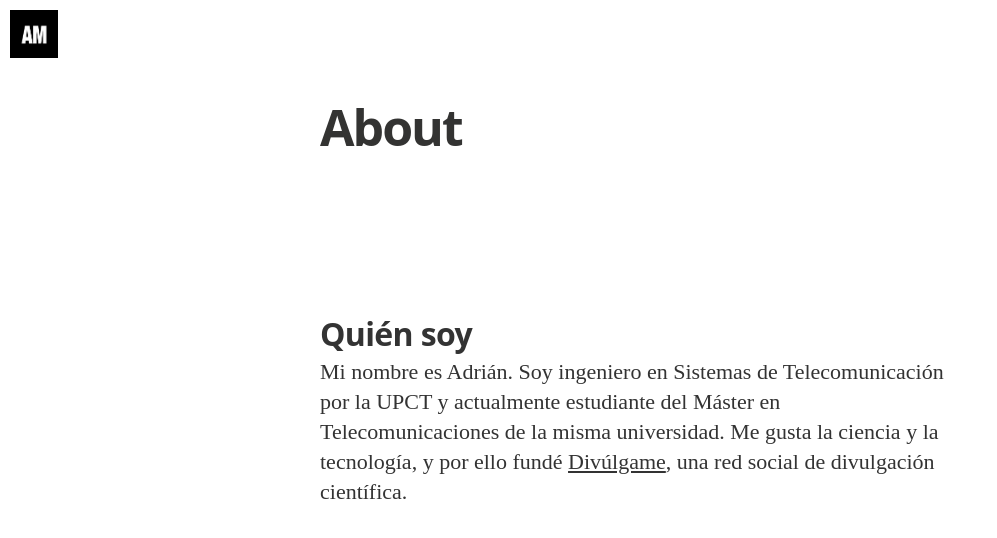
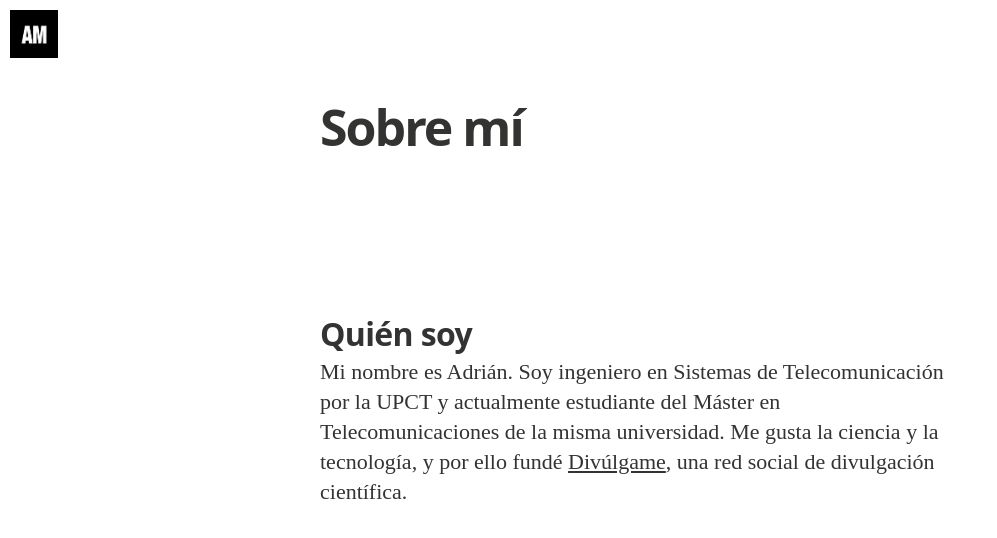
Before and after one commit to adrianmugnoz/adrianmugnoz.github.com.antiguo, a Jekyll site: the page built from about.md, in a window 1280 px wide, cut to the strip 0-577 px from the top of the page. Shown: the top 538 px of the strip, without its empty margins (0-997 px from the left). Built offline with Jekyll 4.4.1, drawn with Linux system fonts in a browser that asks for light colours; nearby versions of some CDN libraries; some web fonts are replaced; Markdown is read by kramdown in place of the engine named in the settings.

Commit message:
Update about.md

```diff
--- a/about.md
+++ b/about.md
@@ -1,7 +1,7 @@
 ---
 layout: page
-title: About
-permalink: /about/
+title: Sobre mí
+permalink: /sobre-mi/
 published: true
 ---
 
```
